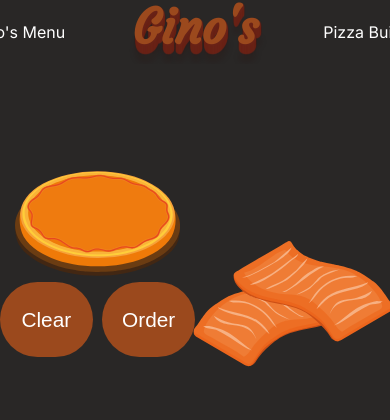
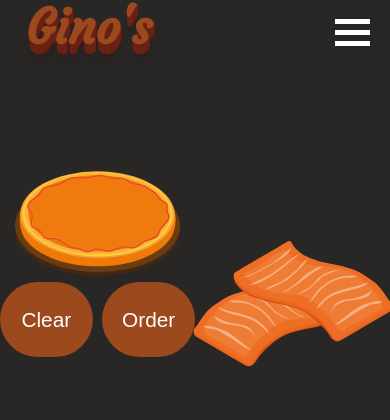
Before and after one commit to DhaWae/Pizzeria-website, a PHP site: page /builder.html in a window 390 px wide. Shown: the top 420 px of the page. Run offline with PHP 8.4, Linux system fonts and the light colour scheme.

Commit message:
Mobile navbar

```diff
--- a/builder.html
+++ b/builder.html
@@ -8,18 +8,30 @@
   <link rel="stylesheet" href="builder.css" />
   <link rel="stylesheet" href="styles.css" />
   <script src="builder.js" defer></script>
+  <script src="scripts.js" defer></script>
 </head>
 <body>
   <nav class="navbar">
+    <div class="mobile-logo nav-logo-shadows">Gino's</div>
     <ul>
-      <a onclick="loadAndScrollToElement('find-us')" id="find-us-btn"><li>Find Us</li></a>
+      <a href="index.html#find-us" id="find-us-btn"><li>Find Us</li></a>
       <span class="divider"></span>
       <a href="menu.html"><li>Gino's Menu</li></a>
       <a href="index.html#top"><li id="logo-nav" style="width: 200px;"><div id="nav-logo" class="nav-logo-shadows">Gino's</div></li></a>
-      <a href=""><li>Pizza Builder</li></a>
+      <a href="builder.html"><li>Pizza Builder</li></a>
       <span class="divider"></span>
-      <a onclick="loadAndScrollToElement('about-us')" id="about-us-btn"><li>About Us</li></a>
+      <a href="index.html#about-us" id="about-us-btn"><li>About Us</li></a>
     </ul>
+    <button class="hamburger">
+      <div class="bar"></div>
+    </button>
+  </nav>
+  <nav class="mobile-nav">
+    <div class="nav-links"></div>
+    <a href="index.html#find-us">Find Us</a>
+    <a href="menu.html">Gino's Menu</a>
+    <a href="builder.html">Pizza Builder</a>
+    <a href="index.html#about-us">About Us</a>
   </nav>
 
   <div class="builder-wrapper" id="top">
--- a/builder.js
+++ b/builder.js
@@ -14,7 +14,7 @@ function loadAndScrollToElement(id) {
     a.scrollToElement(`${id}`);
   }, true);
 
-  setTimeout(() => {  currentWindow.close() }, 10);
+  setTimeout(() => {  currentWindow.close() }, 1000);
 
   element = document.getElementById(`${id}`);
   element.scrollIntoView({ behavior: "smooth", block: "center", inline: "center" });
--- a/scripts.js
+++ b/scripts.js
@@ -10,7 +10,21 @@ window.onscroll = () => {
   nav.classList.toggle('scrolled', this.scrollY > 0);
 };
 
+window.onload = function () {
+  const menu_btn = document.querySelector('.hamburger');
+  const mobile_menu = document.querySelector('.mobile-nav');
 
+  menu_btn.addEventListener('click', function () {
+    menu_btn.classList.toggle('is-active');
+    mobile_menu.classList.toggle('is-active');
+  })
+
+  document.querySelectorAll(".mobile-nav a").forEach(n => n.
+    addEventListener("click", () => {
+        menu_btn.classList.remove("is-active");
+        mobile_menu.classList.remove("is-active");
+    }))
+}
 
 
 function scrollToElement(id) {
--- a/styles.css
+++ b/styles.css
@@ -710,3 +710,117 @@ footer {
 .three {
   grid-area: three;
 }
+
+.mobile-nav {
+  position: fixed;
+  display: flex;
+  align-items: center;
+  flex-direction: column;
+  left: 100%;
+  width: 100%;
+  z-index: 9822;
+  background-color: rgba(41, 39, 38, 0.7);
+  transition: 0.8s;
+  padding-top: 35px;
+}
+
+.mobile-nav.is-active{
+  left: 0;
+  display: flex;
+  flex-direction: column;
+}
+
+.mobile-nav a{
+  display: block;
+  width: 100%;
+  max-width: 300px;
+  text-align: center;
+  margin-bottom: 35px;
+  padding: 12px;
+  background-color: var(--secondary-color);
+  color:white;
+  text-decoration: none;
+  border-radius: 5px;
+  font-family: 'Inter';
+}
+
+
+
+.mobile-nav a:hover{
+  background-color: #9A6811;
+}
+
+.hamburger{
+  position: relative;
+  display: block;
+  width: 35px;
+  cursor: pointer;
+  margin-right: 9vw;
+
+  appearance: none;
+  background:none;
+  outline: none;
+  border: none;
+  margin: 0;
+
+}
+
+.hamburger .bar, .hamburger:after, .hamburger:before {
+  content: '';
+  display: block;
+  width: 100%;
+  height: 5px;
+  background-color: white;
+  margin: 6px 0px;
+  transition: 0.4s;
+}
+
+.hamburger.is-active:before{
+  transform: rotate(-45deg) translate(-8px, 6px);
+}
+.hamburger.is-active:after{
+  transform: rotate(45deg) translate(-9px, -8px);
+}
+.hamburger.is-active .bar{
+  opacity: 0;
+}
+
+.mobile-logo {
+  margin-right: auto;
+  align-self: center;
+  font-size: 3rem;
+  font-weight: bolder;
+  padding-left: 1rem;
+  padding-right: 1rem;
+  padding-bottom: 10px;
+  font-family: 'Courgette', cursive;
+  color: var(--secondary-color);
+  margin-left: 10px;
+}
+
+@media (min-width: 1024px) {
+  .mobile-nav{
+    display: none;
+  }
+
+  .hamburger{
+    display: none;
+  }
+
+  .mobile-logo {
+    display: none;
+
+  }
+}
+@media (max-width: 1024px){
+  .navbar ul{
+    display: none;
+  }
+  .navbar {
+    justify-content: flex-end;
+  }
+
+  .hamburger {
+    margin-right: 20px;
+  }
+}
```
Also changed, not shown: index.html (+14 -0 lines), menu.css (+8 -3 lines), menu.html (+13 -2 lines).
